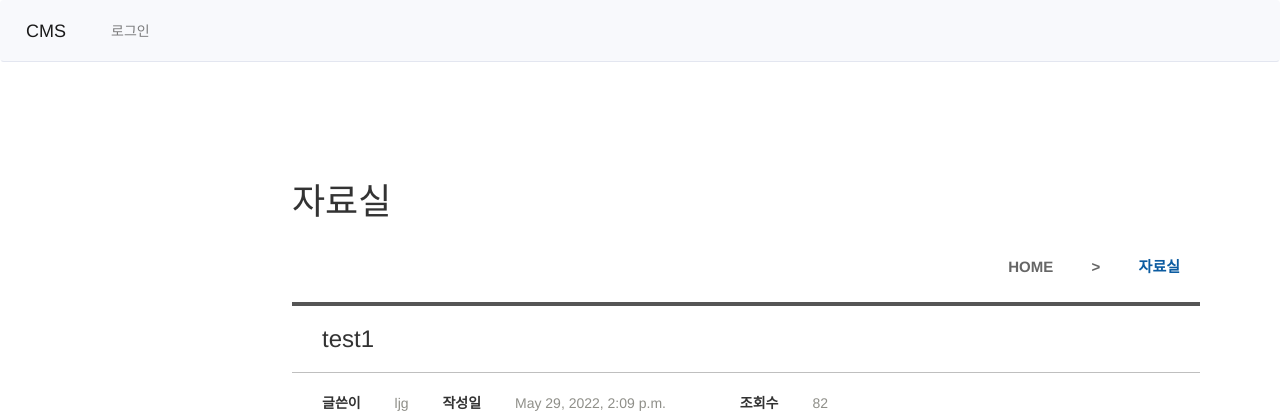
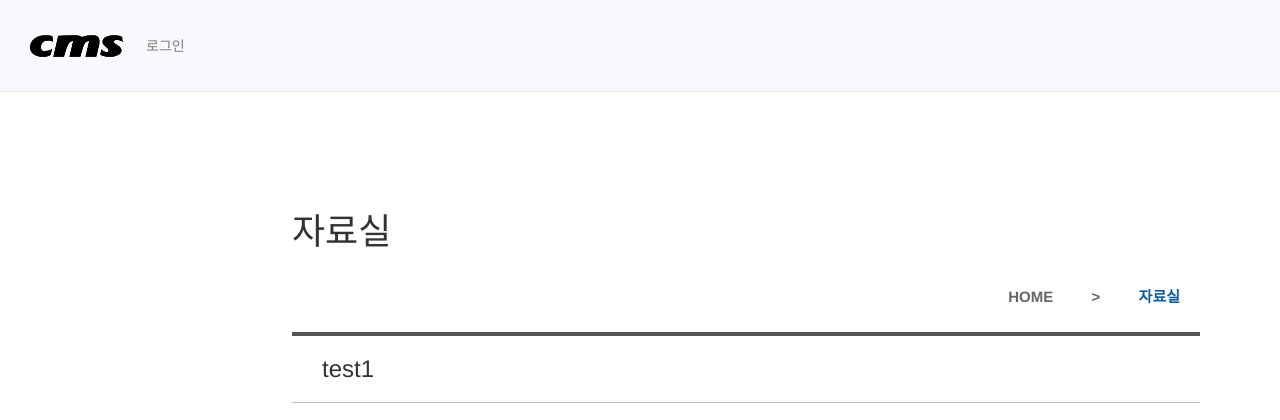
Before and after one commit to jenjenniee/cms, a Django app: page /board/Viewboard/Boarddetail/1 in a window 1280 px wide. Shown: the top 420 px of the page. Run offline with Django 3.2, Linux system fonts and the light colour scheme; data comes from the database, SQL or seed files in the repository; some libraries are stand-ins or nearby versions.

Commit message:
add logo

```diff
--- a/templates/navbar.html
+++ b/templates/navbar.html
@@ -1,7 +1,9 @@
     <!-- 네비게이션바 -->
     <nav class="navbar navbar-expand-lg navbar-light bg-light border-bottom">
         <div class="container-fluid">
-            <a class="navbar-brand" href="{% url 'cms:index' %}">CMS</a>
+            <a href="/">
+                <img width="100" height="80" src="/static/img/logo.png">
+            </a>
             <button class="navbar-toggler" type="button"
                     data-bs-toggle="collapse"
                     data-bs-target="#navbarSupportedContent"
```
Also changed, not shown: static/img/logo.png (added), static/img/logo2.png (added).
